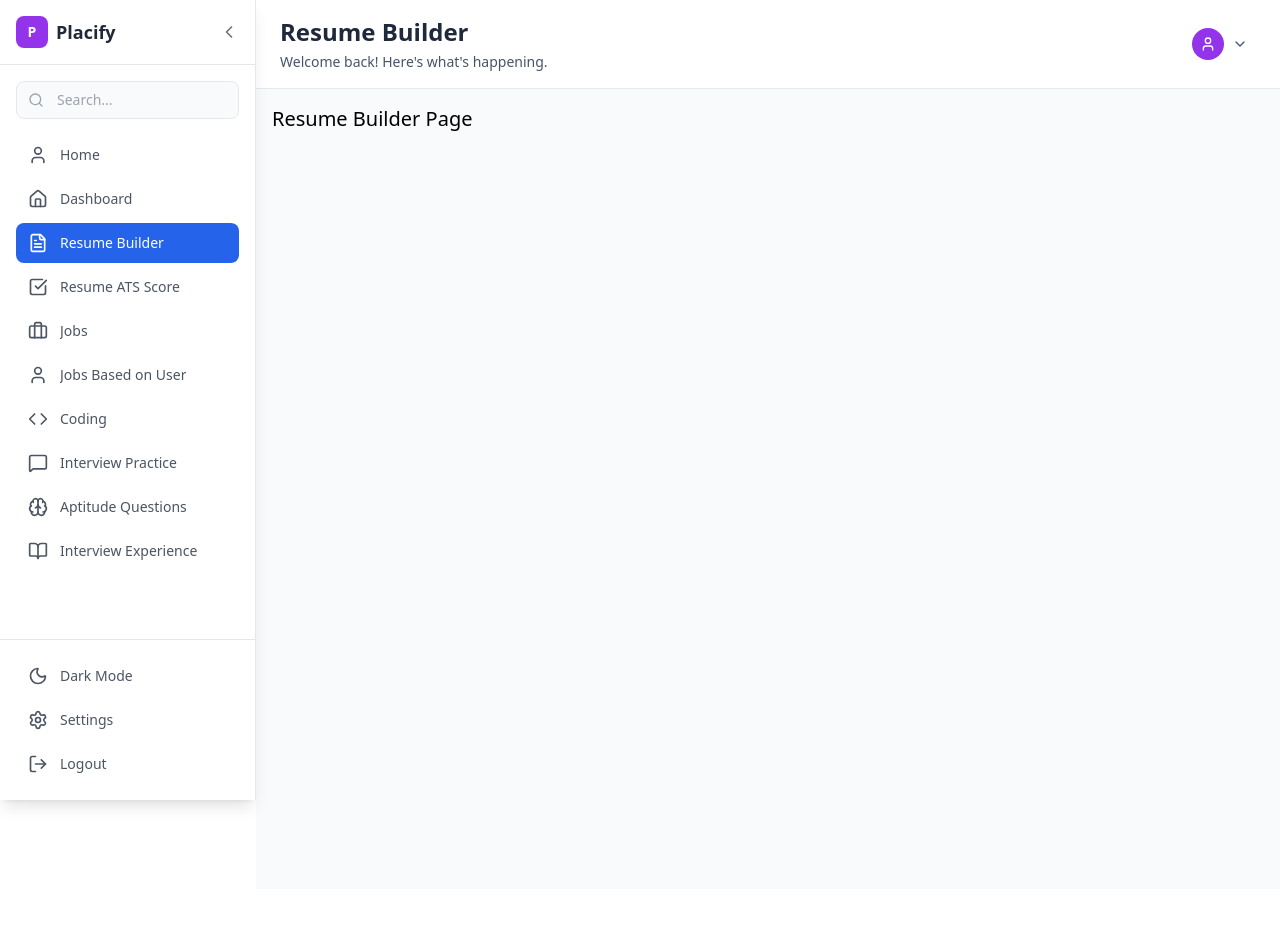
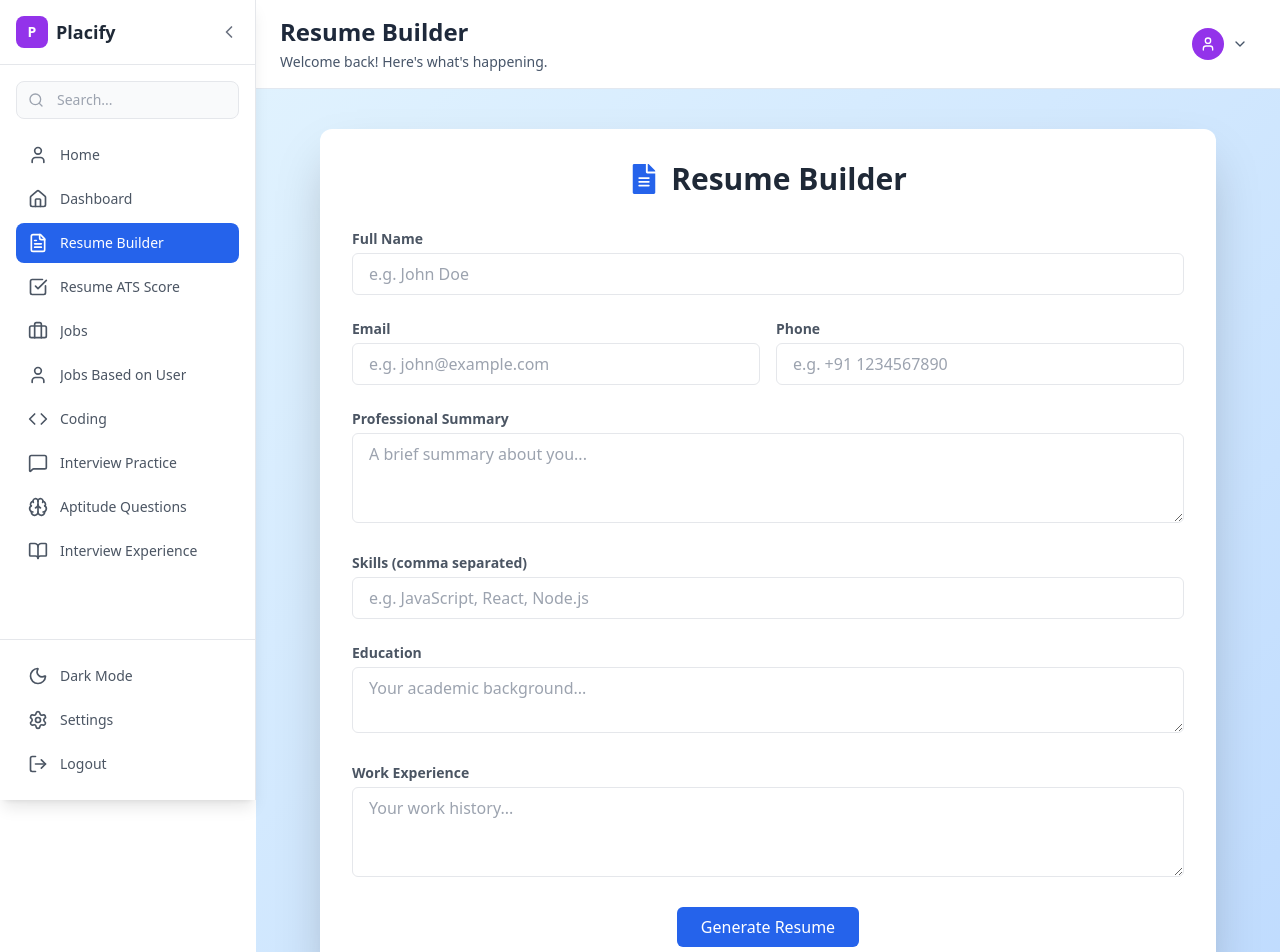
Before and after one commit to alizayadahmadriyaz/Placify-Smarter_Placements-Sharper_Talent, a React (Vite) app: page /dashboard/resume-builder in a window 1280 px wide. Shown: the top 952 px of the page. Before the commit the page ends 889 px from the top, so only its background shows below. Built offline with nearby package versions, Linux system fonts and the light colour scheme; no server answers.

Commit message:
Added a form to make the the resume of the user

```diff
--- a/src/pages/Student/ResumeBuilder.jsx
+++ b/src/pages/Student/ResumeBuilder.jsx
@@ -1,5 +1,157 @@
+import { useState } from "react";
+import { FaFileAlt } from "react-icons/fa";
+
 const ResumeBuilder = () => {
-  return <div className="p-4 text-xl">Resume Builder Page</div>;
+  const [formData, setFormData] = useState({
+    name: "",
+    email: "",
+    phone: "",
+    summary: "",
+    skills: "",
+    education: "",
+    experience: "",
+  });
+
+  const handleChange = (e) => {
+    setFormData((prev) => ({
+      ...prev,
+      [e.target.name]: e.target.value,
+    }));
+  };
+
+  const handleSubmit = (e) => {
+    e.preventDefault();
+    console.log("Resume Data:", formData);
+    // generateReport(formData);
+  };
+
+  return (
+    <div className="min-h-screen bg-gradient-to-br from-sky-100 to-blue-200 py-10 px-4">
+      <div className="max-w-4xl mx-auto bg-white rounded-xl shadow-2xl p-8">
+        <div className="flex items-center justify-center gap-3 mb-8">
+          <FaFileAlt className="text-blue-600 text-3xl" />
+          <h1 className="text-3xl font-bold text-gray-800">Resume Builder</h1>
+        </div>
+
+        <form onSubmit={handleSubmit} className="space-y-6">
+          {/* Full Name */}
+          <div>
+            <label className="block text-sm font-semibold text-gray-600 mb-1">
+              Full Name
+            </label>
+            <input
+              type="text"
+              name="name"
+              value={formData.name}
+              onChange={handleChange}
+              placeholder="e.g. John Doe"
+              className="w-full border rounded-md px-4 py-2 focus:outline-none focus:ring-2 focus:ring-blue-400"
+            />
+          </div>
+
+          {/* Email & Phone */}
+          <div className="grid grid-cols-1 md:grid-cols-2 gap-4">
+            <div>
+              <label className="block text-sm font-semibold text-gray-600 mb-1">
+                Email
+              </label>
+              <input
+                type="email"
+                name="email"
+                value={formData.email}
+                onChange={handleChange}
+                placeholder="e.g. john@example.com"
+                className="w-full border rounded-md px-4 py-2 focus:outline-none focus:ring-2 focus:ring-blue-400"
+              />
+            </div>
+            <div>
+              <label className="block text-sm font-semibold text-gray-600 mb-1">
+                Phone
+              </label>
+              <input
+                type="text"
+                name="phone"
+                value={formData.phone}
+                onChange={handleChange}
+                placeholder="e.g. +91 1234567890"
+                className="w-full border rounded-md px-4 py-2 focus:outline-none focus:ring-2 focus:ring-blue-400"
+              />
+            </div>
+          </div>
+
+          {/* Summary */}
+          <div>
+            <label className="block text-sm font-semibold text-gray-600 mb-1">
+              Professional Summary
+            </label>
+            <textarea
+              name="summary"
+              value={formData.summary}
+              onChange={handleChange}
+              rows="3"
+              placeholder="A brief summary about you..."
+              className="w-full border rounded-md px-4 py-2 focus:outline-none focus:ring-2 focus:ring-blue-400"
+            />
+          </div>
+
+          {/* Skills */}
+          <div>
+            <label className="block text-sm font-semibold text-gray-600 mb-1">
+              Skills (comma separated)
+            </label>
+            <input
+              type="text"
+              name="skills"
+              value={formData.skills}
+              onChange={handleChange}
+              placeholder="e.g. JavaScript, React, Node.js"
+              className="w-full border rounded-md px-4 py-2 focus:outline-none focus:ring-2 focus:ring-blue-400"
+            />
+          </div>
+
+          {/* Education */}
+          <div>
+            <label className="block text-sm font-semibold text-gray-600 mb-1">
+              Education
+            </label>
+            <textarea
+              name="education"
+              value={formData.education}
+              onChange={handleChange}
+              rows="2"
+              placeholder="Your academic background..."
+              className="w-full border rounded-md px-4 py-2 focus:outline-none focus:ring-2 focus:ring-blue-400"
+            />
+          </div>
+
+          {/* Experience */}
+          <div>
+            <label className="block text-sm font-semibold text-gray-600 mb-1">
+              Work Experience
+            </label>
+            <textarea
+              name="experience"
+              value={formData.experience}
+              onChange={handleChange}
+              rows="3"
+              placeholder="Your work history..."
+              className="w-full border rounded-md px-4 py-2 focus:outline-none focus:ring-2 focus:ring-blue-400"
+            />
+          </div>
+
+          {/* Submit Button */}
+          <div className="text-center">
+            <button
+              type="submit"
+              className="bg-blue-600 text-white px-6 py-2 rounded-md font-medium hover:bg-blue-700 transition"
+            >
+              Generate Resume
+            </button>
+          </div>
+        </form>
+      </div>
+    </div>
+  );
 };
 
 export default ResumeBuilder;
```
Also changed, not shown: 1 other file (tests, documents, lock files or other folders).
